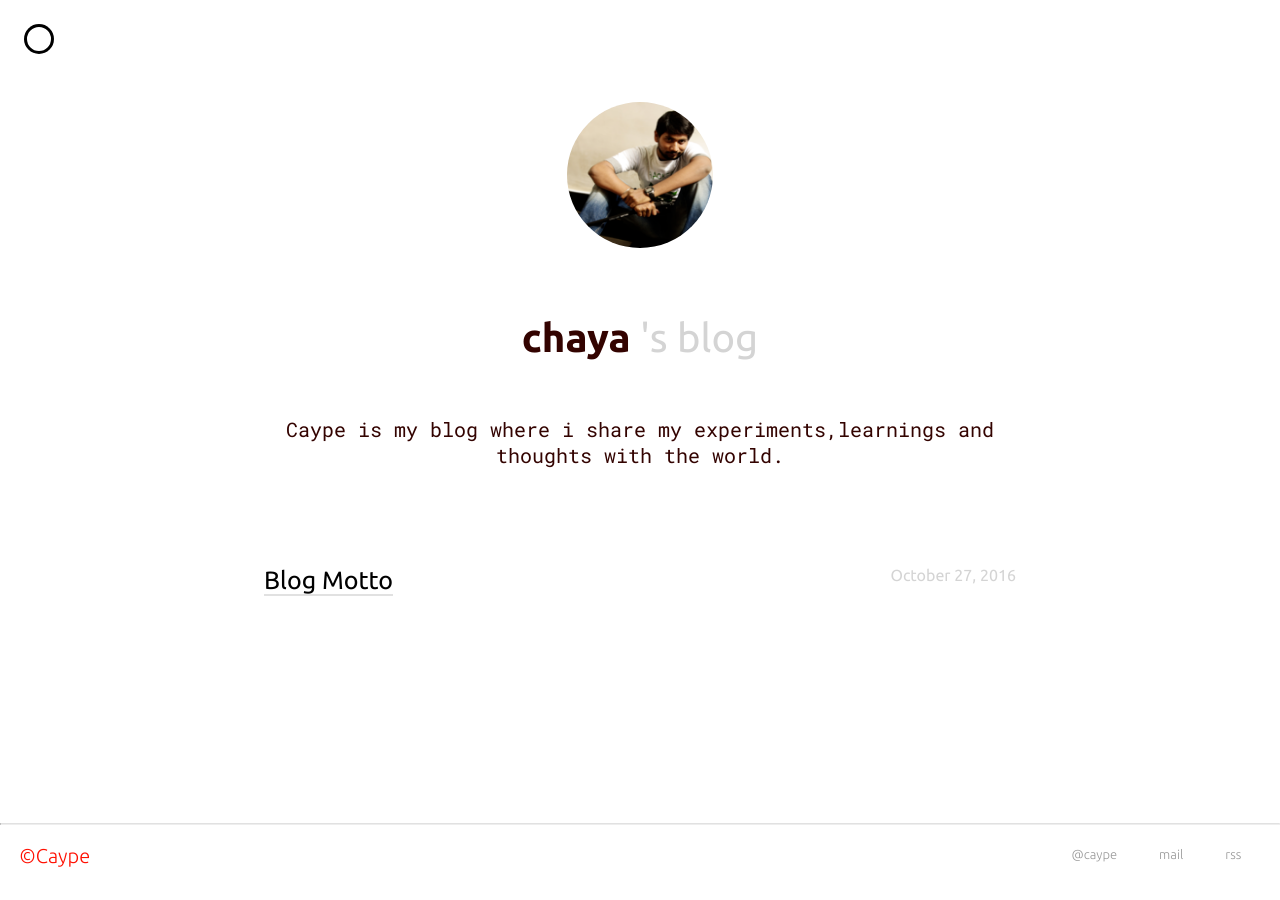
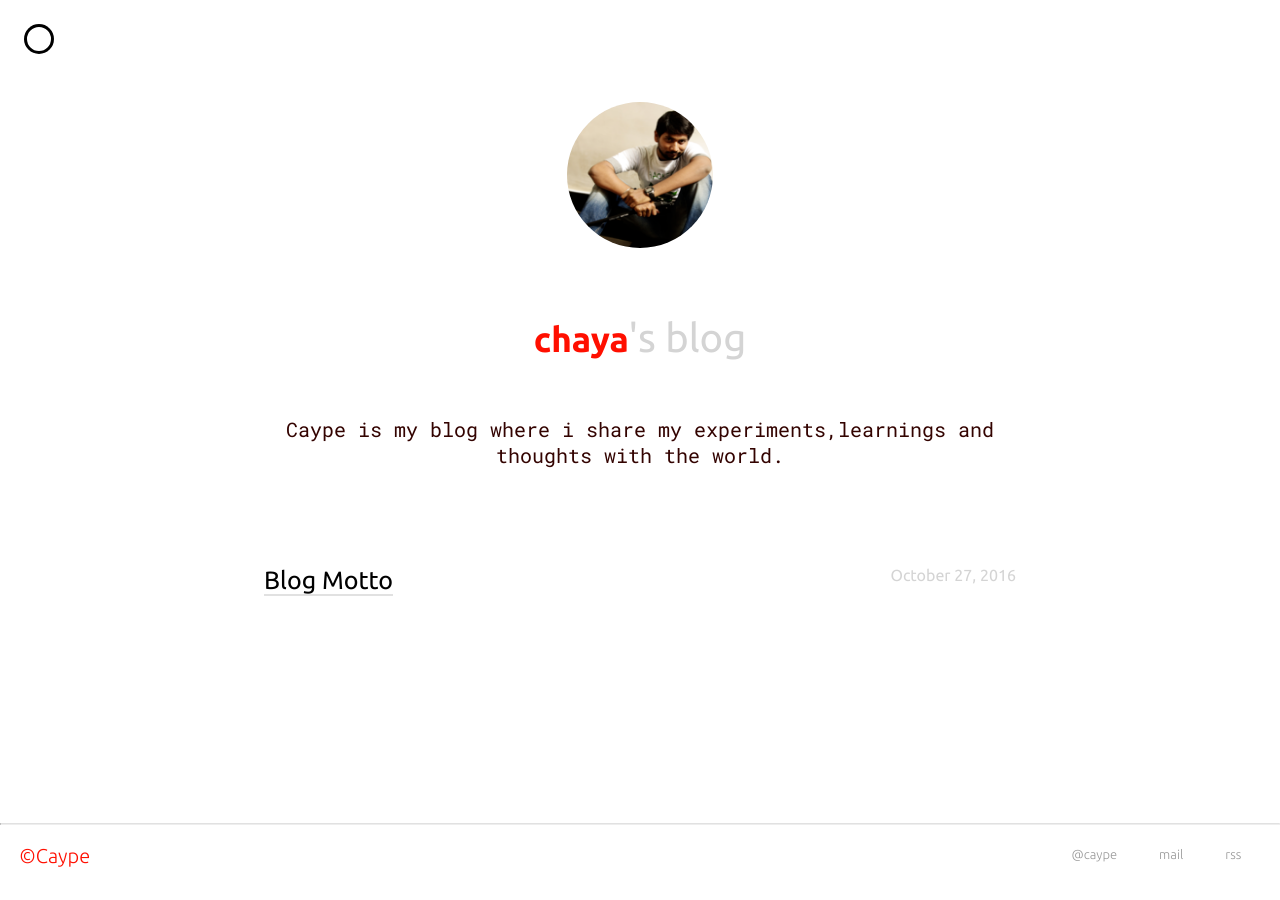
Before and after one commit to caype/caype.github.io, a Jekyll site: the page built from index.html, in a window 1280 px wide. Built offline with Jekyll 4.4.1, drawn with Linux system fonts in a browser that asks for light colours; nearby versions of some CDN libraries; the list of posts is cut into pages by our own code.

Commit message:
fixed color issue in blog title

```diff
--- a/_config.yml
+++ b/_config.yml
@@ -1,12 +1,12 @@
 # User Settings | Edit there as per required
 
-title: caype-My web Journal
+title: CAYPE-My web Journal
 url: ""
 baseurl: ""
 
 # This will show up at the top of index page
 site_heading: >
-    chaya <span class="faded">'s blog</span>
+    <span class="site-name">chaya</span> <span class="faded">'s blog</span>
 
 email: chayakrishnaprasad@gmail.com
 author: Chaya
--- a/_sass/_style.scss
+++ b/_sass/_style.scss
@@ -18,6 +18,7 @@ body {
     color: $accent-color;
 }
 .faded {
+    margin-left: -10px;
     color: $light-color;
     font-weight: lighter;
 }
```
Also changed, not shown: _posts/2016-10-27-Blog-Motto.markdown (line endings or trailing spaces), 5 other files.
